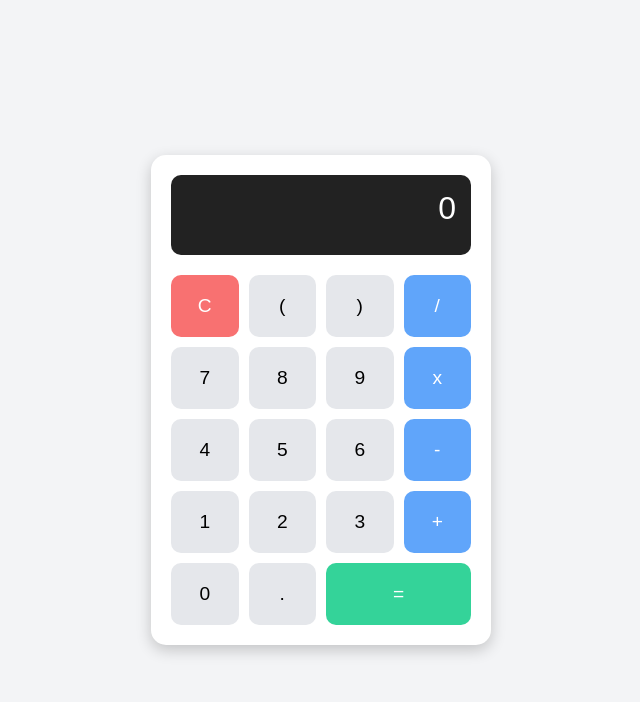
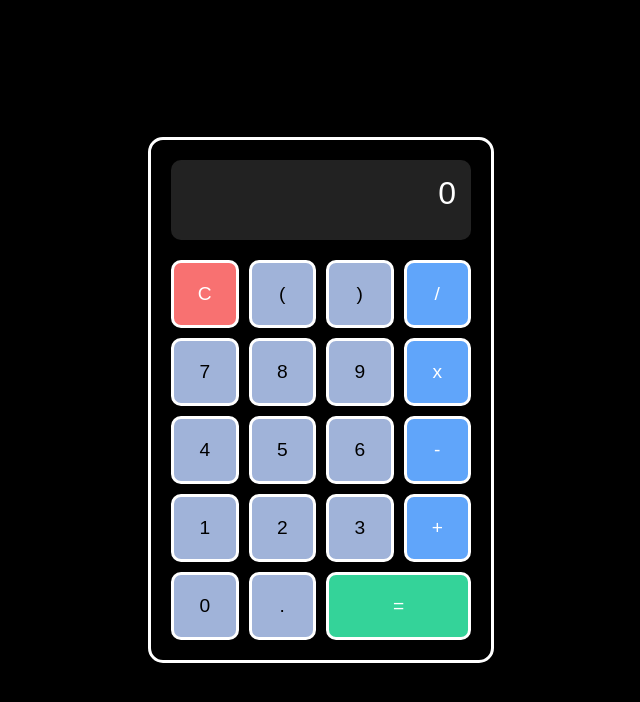
Before and after one commit to Antriksh-ops/Calculator, a plain HTML site: page index.html in a window 1280 px wide. Shown: the whole page, without its empty margins (319-959 px from the left). Drawn offline with Linux system fonts and the light colour scheme.

Commit message:
dark Mode

```diff
--- a/index.html
+++ b/index.html
@@ -10,14 +10,15 @@
       justify-content: center;
       align-items: center;
       height: 100vh;
-      background: #f3f4f6;
+      background: #000000;
       margin: 0;
       font-family: Arial, sans-serif;
     }
 
     .calculator {
-      background: white;
+      background: rgb(0, 0, 0);
       padding: 20px;
+      border: 3px solid white;
       border-radius: 15px;
       box-shadow: 0 5px 15px rgba(0,0,0,0.2);
       width: 300px;
@@ -46,9 +47,9 @@
     button {
       padding: 20px;
       font-size: 1.2rem;
-      border: none;
+      border: 3px solid white;
       border-radius: 10px;
-      background: #e5e7eb;
+      background: #a0b3d9;
       cursor: pointer;
       transition: 0.2s;
     }
```
